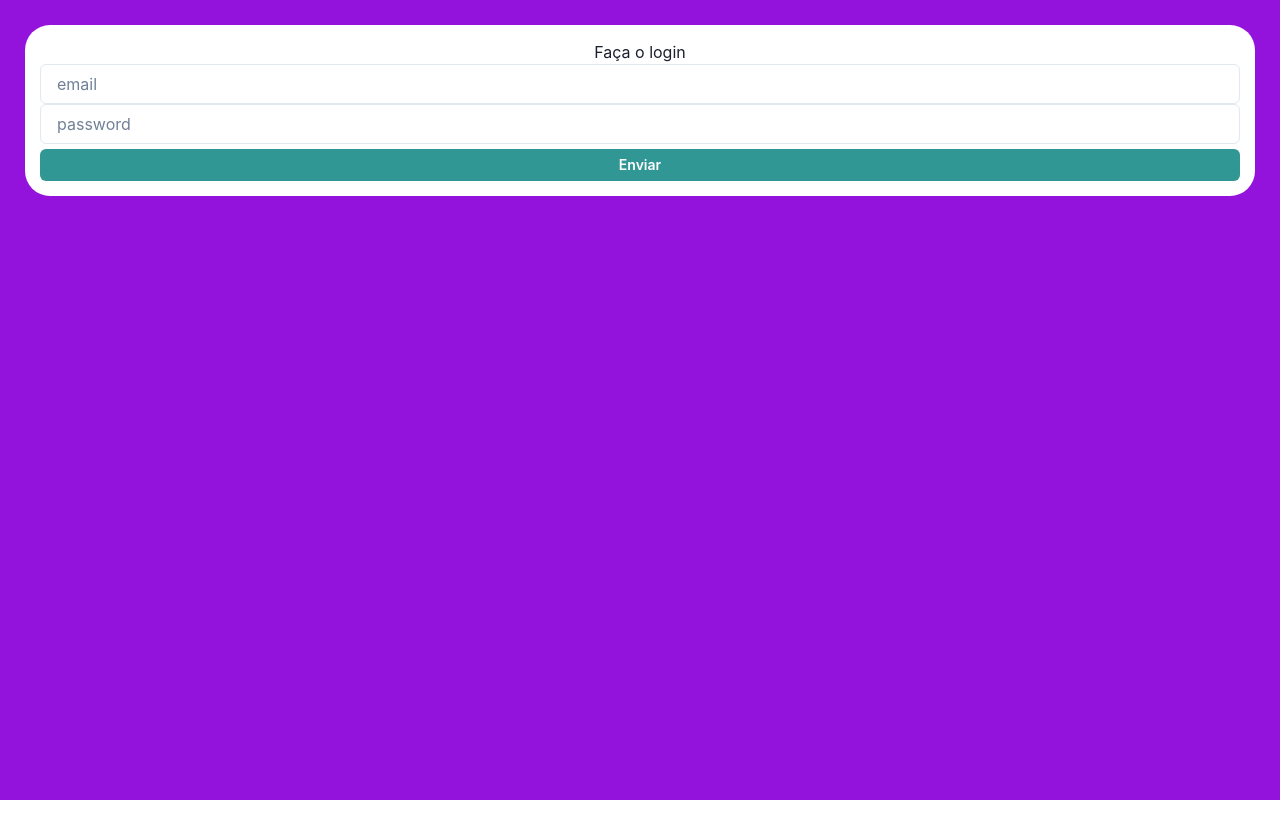
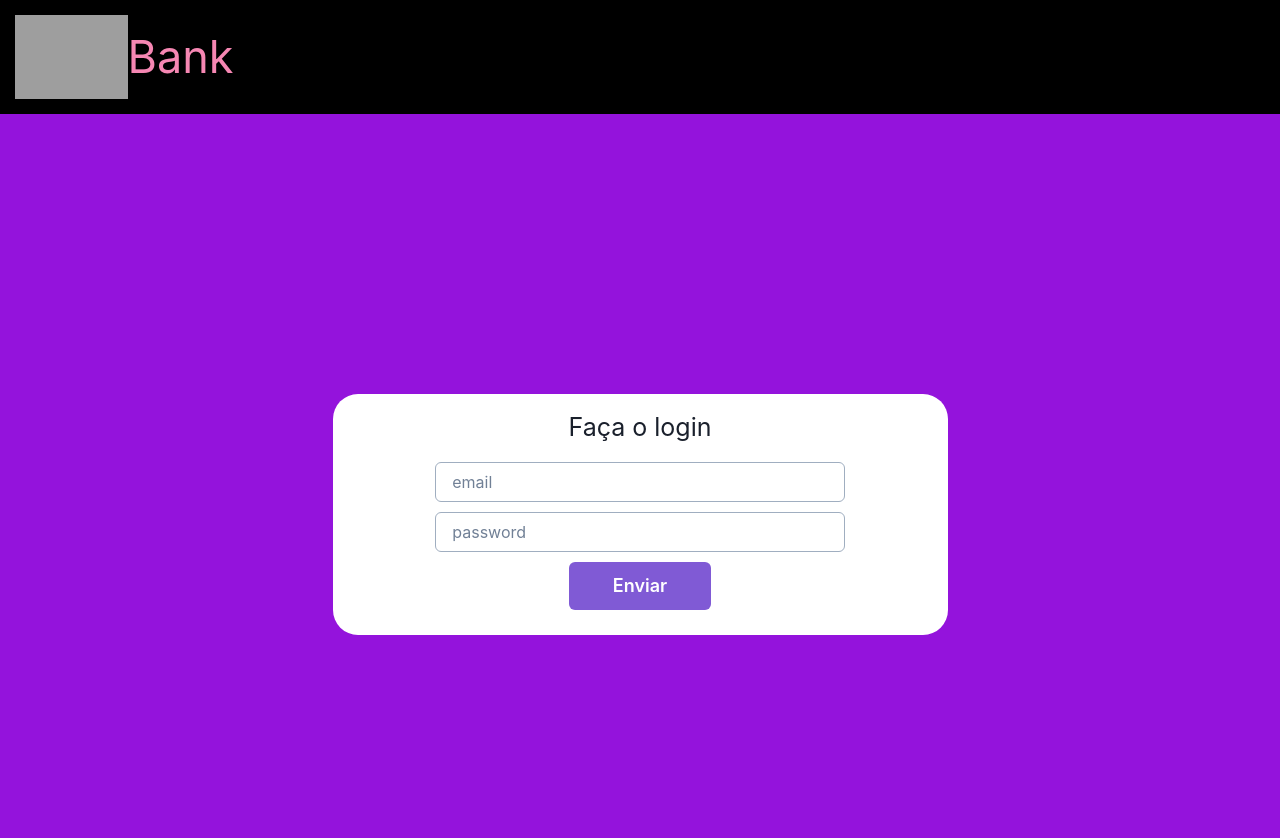
Before and after one commit to amaurijr123/react-ts, a React (Create React App) app: page / in a window 1280 px wide. Shown: the top 838 px of the page. Before the commit the page ends 800 px from the top, so only its background shows below. Built offline with nearby package versions, Linux system fonts and the light colour scheme; grey boxes are pictures that could not be loaded.

Commit message:
update with desafio02

```diff
--- a/src/App.tsx
+++ b/src/App.tsx
@@ -1,24 +1,8 @@
-import { ChakraProvider, Input, Box, Center, Button} from '@chakra-ui/react'
-import { login } from './services/login';
+import { Card } from './Components/Card'
 
 function App() {
   return (
-    <ChakraProvider>
-      <Box minHeight='100vh' backgroundColor='#9413dc' padding='25px'>
-        <Box backgroundColor='#FFFFFF' borderRadius='25px' padding='15px'>
-          <Center>
-            <h1>Faça o login</h1>
-          </Center>
-          <Input placeholder='email' />
-          <Input placeholder='password' />
-          <Center>
-            <Button onClick={login} colorScheme='teal' size='sm' width='100%' marginTop='5px'>
-              Enviar
-            </Button>
-          </Center>
-        </Box>
-      </Box>
-    </ChakraProvider>
+    <Card />
   );
 }
 
--- /dev/null
+++ b/src/Components/Button.tsx
@@ -0,0 +1,13 @@
+import {Button, ChakraProvider} from '@chakra-ui/react'
+interface IButton {
+    event: () => {}
+}
+export const MyButton = ({event}: IButton) => {
+    return(
+        <ChakraProvider>
+            <Button onClick={event} colorScheme='purple' size='lg' width='25%'>
+                Enviar
+            </Button>
+        </ChakraProvider>
+    );
+}
--- a/src/Components/Card.tsx
+++ b/src/Components/Card.tsx
@@ -1,16 +1,26 @@
-interface ICard {
-    id: number,
-    paragraph: string,
-    details: string
+import { ChakraProvider, Box, Center, Input } from "@chakra-ui/react"
+import { Header } from './Header/Header'
+import { MyButton } from "./Button"
+import { login } from "../services/login"
+
+export const Card = () => {
+  return(
+    <ChakraProvider>
+      <Header />
+      <Center minHeight='100vh' backgroundColor='#9413dc' padding='25px'>
+        <Box backgroundColor='#FFFFFF' borderRadius='25px' padding='15px' width='50%'>
+          <Center marginBottom='15px' fontSize='25px'>
+            <h1>Faça o login</h1>
+          </Center>
+          <Center display='flex' flexDirection='column' borderColor='gray.400'>
+            <Input placeholder="email" width='70%' marginBottom='10px'/>
+            <Input placeholder="password" width='70%'  />
+          </Center>
+          <Center margin='10px'>
+            <MyButton event= {login}/>
+          </Center>
+        </Box>
+      </Center>
+    </ChakraProvider>
+  );
 }
-
-export const Card = ({id, paragraph, details}: ICard) => {
-
-    return(
-        <div>
-           <h1>Component Card {id}</h1>
-           <p>{paragraph}</p>
-           <p>{details}</p>
-        </div>
-    )
-}
--- a/src/Components/Header/Header.tsx
+++ b/src/Components/Header/Header.tsx
@@ -1,9 +1,14 @@
-import './Header.css'
+import { Box, Center, ChakraProvider, Image } from '@chakra-ui/react'
 
-export const Header = () => {
-    return(
-        <div className='header'>
-            Dio Bank
-        </div>
-    )
+export const Header  = () => {
+  return(
+    <ChakraProvider>
+      <Box display='flex' flexDirection='row' backgroundColor='black' padding='15px'>
+        <Image src='https://lp.dio.me/wp-content/uploads/2023/03/LOGO-DIO-COLOR-768x311.png' width='9%' height='100%'/>
+        <Center color='pink.300' fontSize='45px' >
+          Bank
+        </Center>
+      </Box>
+    </ChakraProvider>
+  )
 }
--- a/src/Components/Layout.tsx
+++ b/src/Components/Layout.tsx
@@ -1,8 +1,8 @@
-import { Header } from './Header/Header'
-import { Footer } from './Footer'
+import { Footer } from "./Footer"
+import { Header } from "./Header/Header"
 
 export const Layout = ({ children }: any) => {
-    return (
+  return(
     <>
       <Header />
       { children }
--- a/src/services/login.tsx
+++ b/src/services/login.tsx
@@ -1,3 +1,3 @@
-export const login = (): void => {
-    alert('Bem vindo!')
+export const login = (): any => {
+    alert('Bem vindo(a) ao DioBank! Aproveite!')
 }
```
Also changed, not shown: src/Components/Footer.tsx (+6 -6 lines), src/services/soma.tsx (+5 -2 lines), 2 other files (tests, documents, lock files or other folders). Lines whose indentation alone changed are shown as unchanged.
